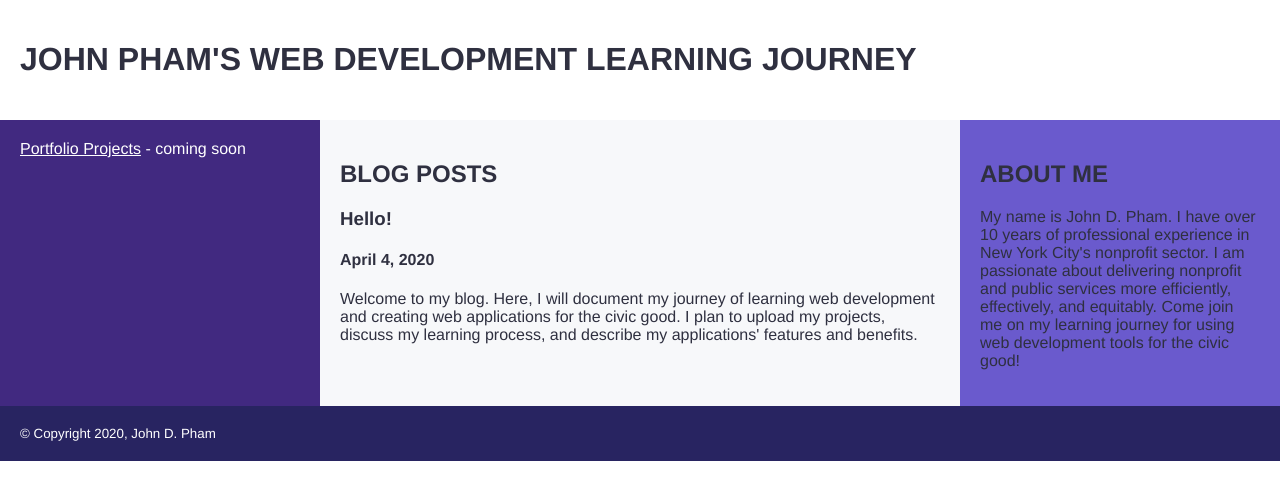
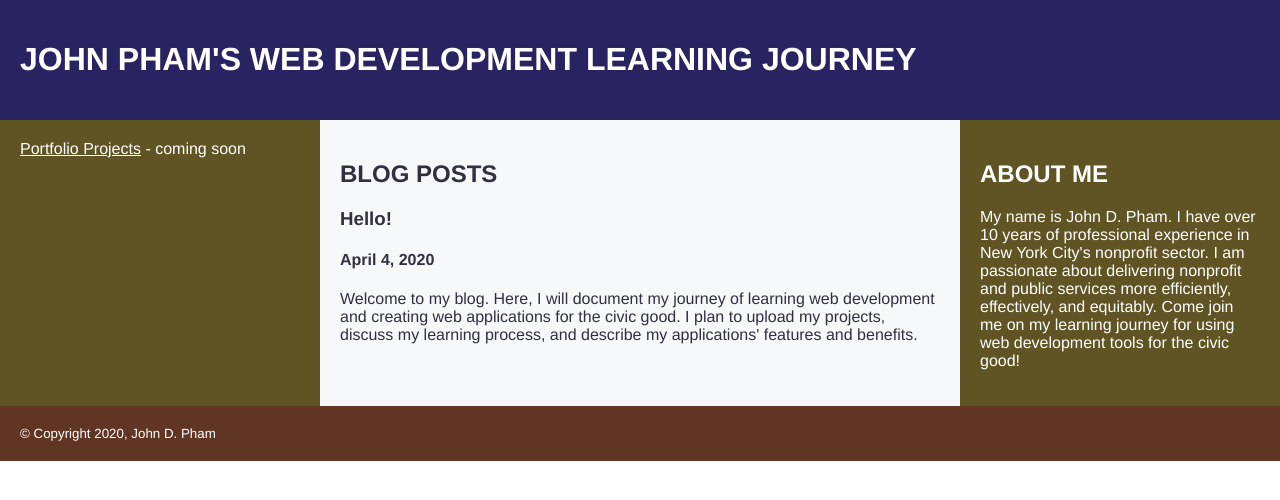
Before and after one commit to johnpham0527/blog, a PHP site: page / in a window 1280 px wide. Shown: the top 500 px of the page. Run offline with PHP 8.4, Linux system fonts and the light colour scheme.

Commit message:
Implement color scheme

```diff
--- a/grid.css
+++ b/grid.css
@@ -10,6 +10,7 @@ body {
     padding: 0;
     margin: 0;
 }
+
 h1, h2 {
     text-transform: uppercase;
 }
@@ -25,7 +26,8 @@ h1, h2 {
 }
 
 header {
-  background: white;
+    background: #282461;
+    color: white;
     grid-column: 1 / 13;
 }
 
@@ -35,16 +37,13 @@ main {
 }
 
 aside {
-    background: slateblue;
+    background: #615424;
+    color: white;
     grid-column: 10 / 13;
 }
 
-figcaption {
-  font-size: 0.75em;
-}
-
 nav {
-  background: #412980;
+  background: #615424;
   color: white;
   grid-column: 1 / 4;
 }
@@ -57,7 +56,7 @@ main, nav {
 }
 
 footer {
-  background: #282461;
+  background: #613524;
   grid-column: 1 / 13;
   color: white;
 }
```
Lines whose indentation alone changed are shown as unchanged.
